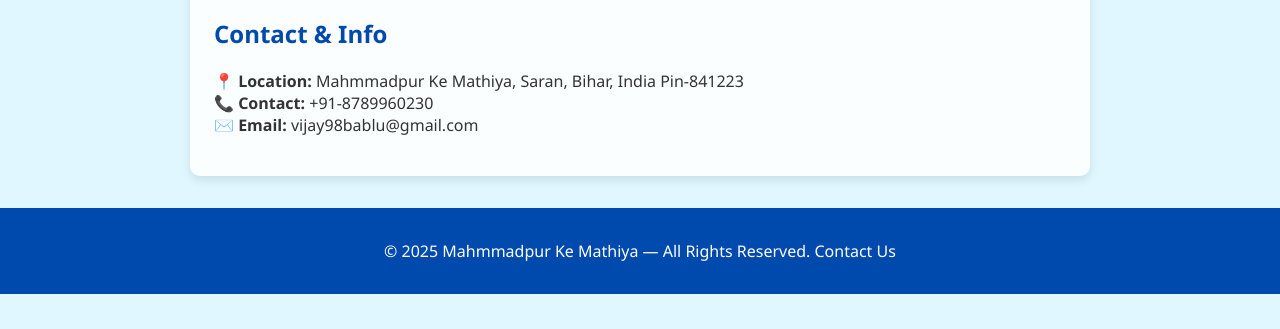
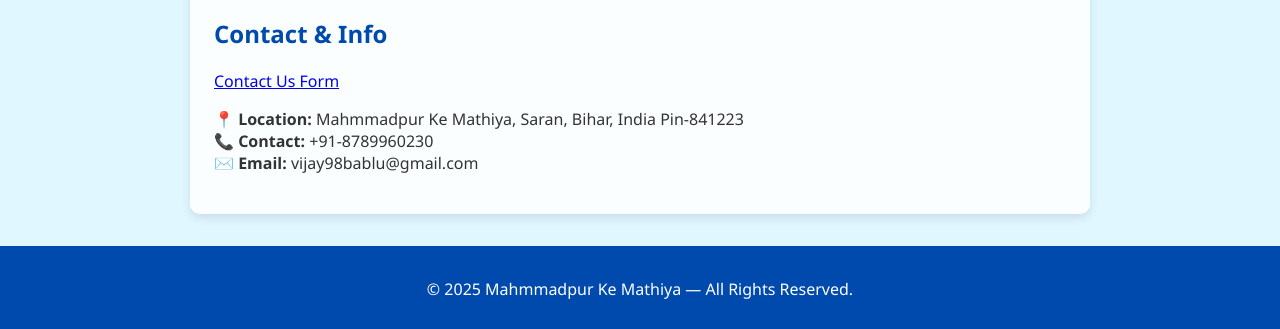
Before and after one commit to Vijay-Shankar-Yadav/vijay-catch-game, a plain HTML site: page index.html in a window 1280 px wide. Shown: the part 3089-3418 px from the top of the page. Before the commit the page ends 3383 px from the top, so only its background shows below. Drawn offline with Linux system fonts and the light colour scheme.

Commit message:
changed url place

```diff
--- a/index.html
+++ b/index.html
@@ -191,6 +191,7 @@
   <!-- Contact Section -->
   <section id="contact">
     <h2>Contact & Info</h2>
+    <a href="contact.html">Contact Us Form</a>
     <p>
       📍 <strong>Location:</strong> Mahmmadpur Ke Mathiya, Saran, Bihar, India Pin-841223<br>
       📞 <strong>Contact:</strong> +91-8789960230<br>
@@ -201,7 +202,7 @@
 </div>
 
 <footer>
-  <p>© 2025 Mahmmadpur Ke Mathiya — All Rights Reserved.    <a href="contact.html" style="color: white; text-decoration: none;">Contact Us</a></p>
+  <p>© 2025 Mahmmadpur Ke Mathiya — All Rights Reserved.</p>
 </footer>
 
 </body>
```
